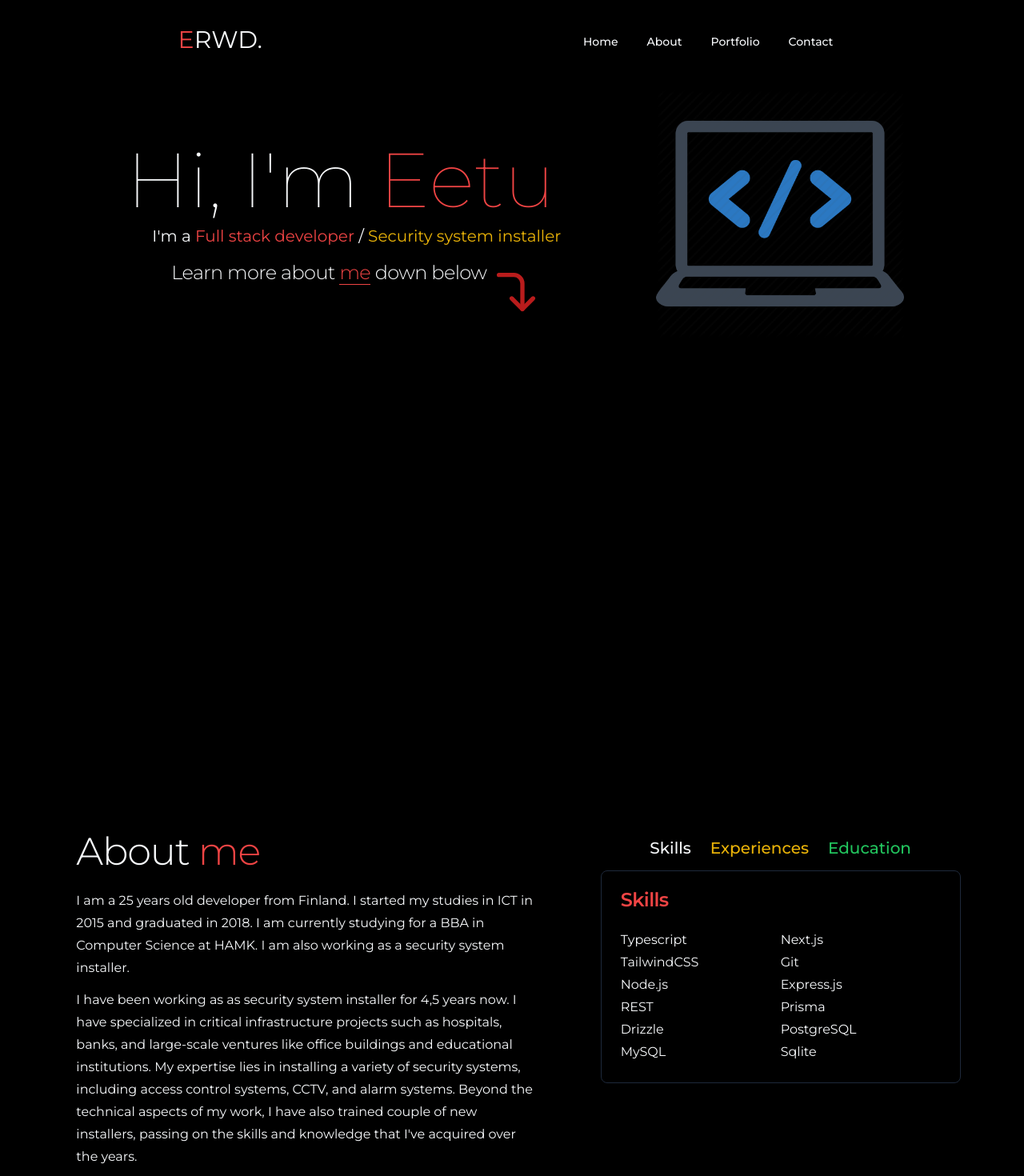
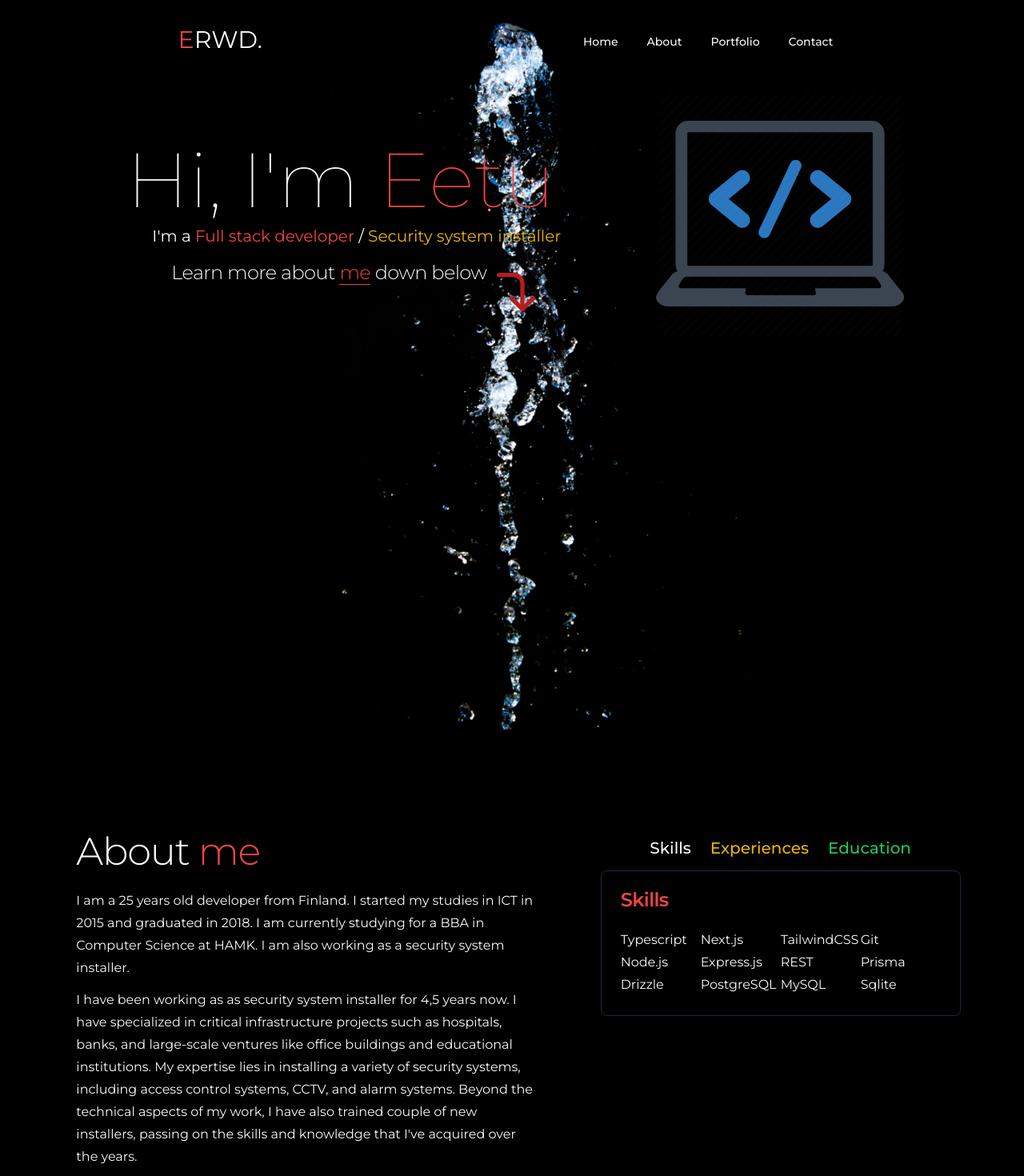
Before and after one commit to awonfs/portfolio, a Next.js app: page / in a window 1280 px wide. Shown: the top 1470 px of the page at 80% size. Built offline with nearby package versions, Linux system fonts and the light colour scheme.

Commit message:
Mobile view now works

```diff
--- a/app/globals.css
+++ b/app/globals.css
@@ -1,6 +1,14 @@
 @tailwind base;
 @tailwind components;
 @tailwind utilities;
+
+body {
+  background-image: url("../assets/bg.jpg");
+  background-position: center center;
+  background-attachment: scroll;
+  background-repeat: no-repeat;
+  background-size: contain;
+}
 
 @layer base {
   :root {
--- a/components/about.tsx
+++ b/components/about.tsx
@@ -44,7 +44,7 @@ function About() {
             field of work to web development in the future.
           </p>
         </div>
-        <div className="flex flex-col items-center mt-8 md:mt-0 w-full md:w-auto">
+        <div className="flex flex-col items-center  md:mt-0 w-full md:w-auto">
           <Tabs defaultValue="skills">
             <TabsList className="px-3 flex justify-center">
               <TabsTrigger
--- a/components/cards/tab-card.tsx
+++ b/components/cards/tab-card.tsx
@@ -13,7 +13,7 @@ function TabCard({ title, titleColor, listWords }: TabCardProps) {
         <CardTitle className={titleColor}>{title}</CardTitle>
       </CardHeader>
       <CardContent>
-        <ul className={title === "Skills" ? "grid grid-cols-2" : ""}>
+        <ul className={title === "Skills" ? "grid grid-cols-4" : ""}>
           {listWords.map((word) => {
             return (
               <li key={word} className="leading-7 text-center md:text-start">
--- a/components/landing-page.tsx
+++ b/components/landing-page.tsx
@@ -10,7 +10,10 @@ import Link from "next/link";
 function LandingPage() {
   const { ref, controls } = useFadeInWhenInView();
   return (
-    <section id="home" className="flex flex-col items-center min-h-screen mt-6">
+    <section
+      id="home"
+      className="flex flex-col items-center min-h-screen mt-6 "
+    >
       <motion.div
         ref={ref}
         initial={{ opacity: 0, y: 50 }}
--- a/components/portfolio.tsx
+++ b/components/portfolio.tsx
@@ -98,7 +98,6 @@ function Portfolio() {
             </span>
             <span>
               This project was fun way to learn about the openAi api and Next.js
-              13
             </span>
           </div>
         </div>
```
Also changed, not shown: assets/bg.jpg (added).
